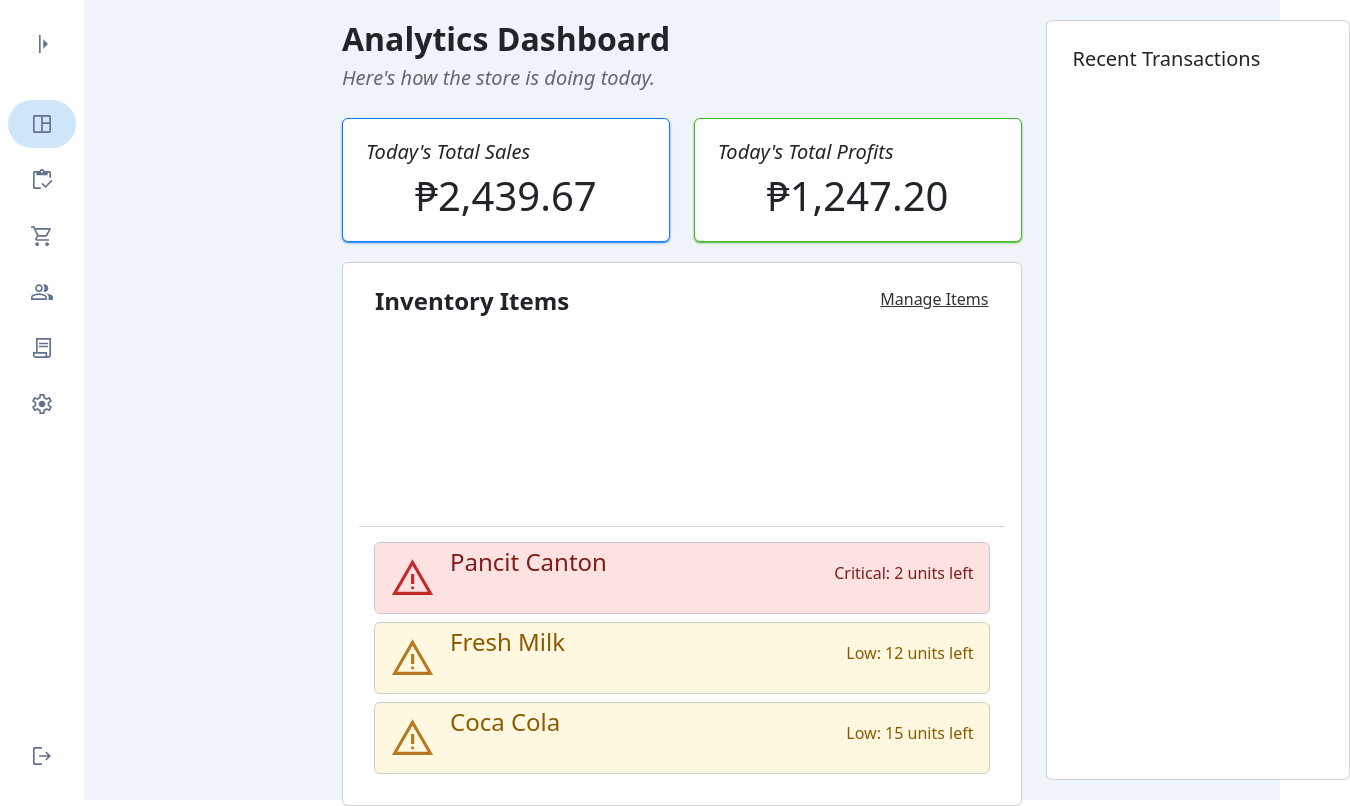
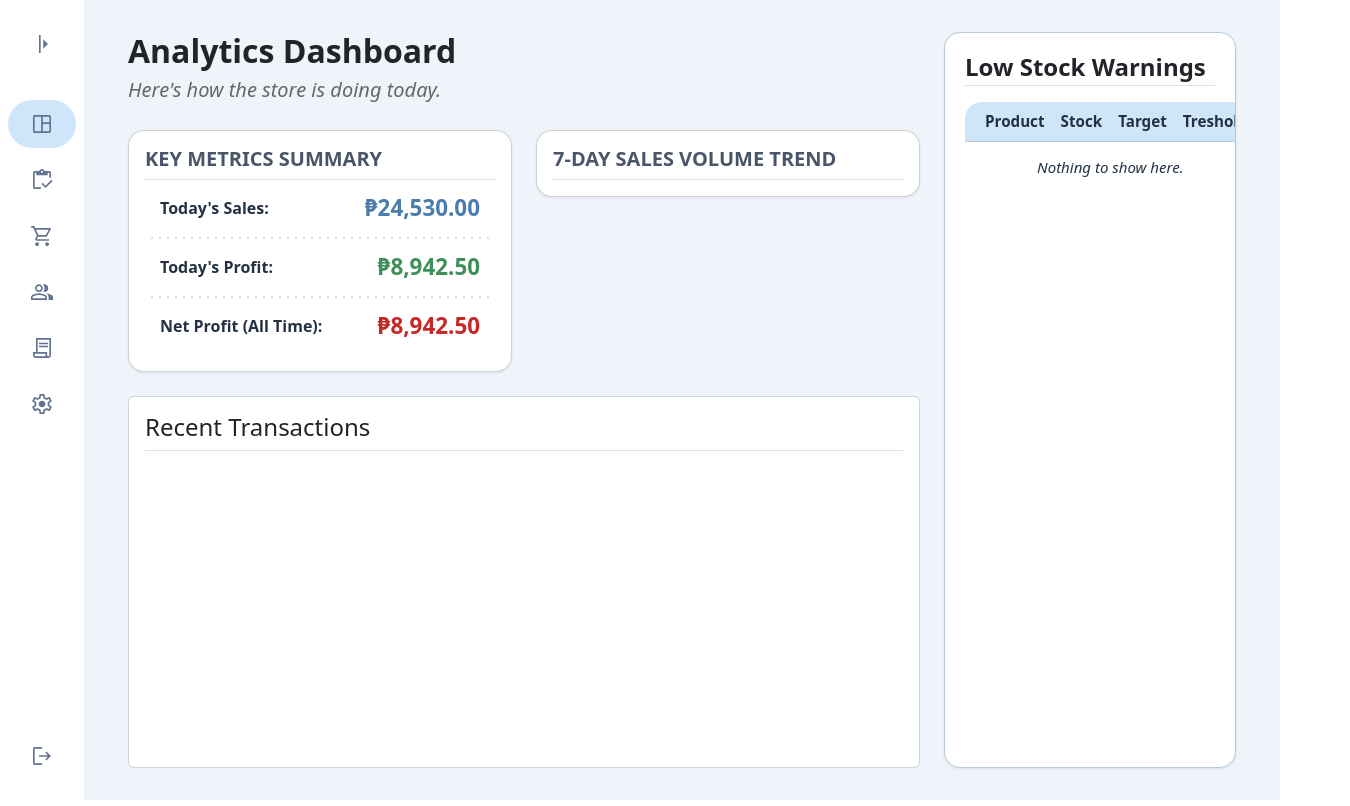
Before and after one commit to DefinitelyRus/EZBM, a React (Vite) app in the folder Frontend/: page /dashboard in a window 1280 px wide. Shown: the whole page, 1350 px wide, since content can reach past the window. Built offline with nearby package versions, Linux system fonts and the light colour scheme.

Commit message:
Dashboard Layout redesign and additions

```diff
--- a/Frontend/src/pages/Dashboard/Dashboard.css
+++ b/Frontend/src/pages/Dashboard/Dashboard.css
@@ -1,53 +1,197 @@
 #dashboard-contents {
-    /* Layout */
-    max-height: 100vh;
+    display: flex;
+    gap: 24px;
 
-    /* Spacing */
-    padding: 20px 20px;
-    padding-left: 330px;
+    min-height: 100vh;
+
+    align-items: stretch;   /* or simply remove this line */
+
+    padding: 32px;
+    padding-left: 320px;
+
+    background: var(--md-background);
 }
 
 #dashboard-content-left {
-    /* Layout */
+    width: 100%;
+    max-width: 1050px;
+
     display: flex;
     flex-direction: column;
+    flex: 1;
+    min-height: 0;
+}
+
+/* When the sidebar is collapsed */
+@media (max-width: 1599px) {
+    #dashboard-contents {
+        padding-left: 116px;
+    }
+
+    #dashboard-content-left {
+        max-width: none;
+        flex: 1;
+    }
+}
+
+#recents-container {
+    display: flex;
+    flex-direction: column;
+
+    top: 24px;
+    right: 24px;
+    padding: 20px;
+
+    width: calc(100vw - 70vw);
+    max-height: calc(100vh - 48px);
+
+    background: var(--md-surface);
+    border: 1px solid var(--md-outline);
+    border-radius: var(--radius-md);
+    box-shadow: var(--shadow-1);
+
+    overflow: hidden;
+
+    transition:
+        width 300ms cubic-bezier(0.2,0,0,1),
+        opacity 200ms cubic-bezier(0.2,0,0,1),
+        transform 300ms cubic-bezier(0.2,0,0,1),
+        padding 300ms cubic-bezier(0.2,0,0,1),
+        margin 300ms cubic-bezier(0.2,0,0,1);
+}
+
+.card-body {
+    display: flex;
+    flex-direction: column;
+    flex: 1;
+    min-height: 0;
 }
 
 #card-container {
     padding: 0px 0px 20px 0px;
 }
 
-#recents-container {
-    /* Layout */
-    max-height: 100vh;
-    min-width: calc(100vh - 62vh);
-
-    padding: 10px 10px;
+#dashboard-content-left .metrics-card {
+    width: calc(100vw - 70vw);
 }
 
-#inventory-alerts-container {
-    min-height: calc(100vh - 32vh);
+.dashboard-panel-content {
+    display: flex;
+    flex-direction: column;
+    flex: 1;
+    min-height: 0;
+    gap: 24px;
 }
 
-#alerts-container {
-    padding: 15px 15px;
+.dashboard-summary-card {
+    width: calc(100vw - 70vw);
+
+    background: var(--md-surface);
+    border: 1px solid var(--md-outline-variant);
+    border-radius: var(--radius-md) !important;
+    box-shadow: var(--shadow-1);
 }
 
-.money-card-1 {
-    width: 34rem;
-    padding: 5px 7px;
+.dashboard-summary-card .card-body {
+    display: flex;
+    flex-direction: column;
 
-    box-shadow:
-    0 1px 2px #1877F2;
+    flex: 0 0 auto;
 
+    padding: var(--space-4);
 }
 
-.money-card-2 {
-    width: 34rem;
-    padding: 5px 7px;
+.dashboard-summary-card .summary-item {
+    padding: 15px;
+}
 
-    box-shadow:
-    0 1px 2px #42B72A;
+.upper-cards{
+    display:flex;
+    gap:24px;
+    align-items:flex-start;
+}
+
+.lower-card {
+    display: flex;
+    flex: 1;
+    min-height: 0;
+}
+
+.dashboard-summary-card-lower {
+    display: flex;
+    flex: 1;
+}
+
+.dashboard-summary-card-lower .card-body {
+    flex: 1;
+}
+
+.summary-header h5 {
+    font-weight: bold;
+
+    color: #4A5568;
+}
+
+.summary-item {
+    display: flex;
+    justify-content: space-between;
+    align-items: center;
+    gap: var(--space-3);
+}
+
+.summary-title {
+    margin: 0;
+
+    font-size: 1.0rem;
+    font-weight: 600;
+
+    color: var(--md-on-surface);
+}
+
+.summary-value {
+    margin: 0;
+
+    font-size: 1.4rem;
+    font-weight: 700;
+
+    color: var(--md-primary);
+
+    white-space: nowrap;
+}
+
+.summary-value-2 {
+    margin: 0;
+
+    font-size: 1.4rem;
+    font-weight: 700;
+
+    color: var(--md-on-surface-variant);
+
+    white-space: nowrap;
+}
+
+.summary-value.profit {
+    color: var(--md-primary-hover);
+}
+
+.summary-divider {
+    height: 1px;
+    background: var(--md-outline-variant);
+}
+
+.summary-divider-2 {
+    height: 2px;
+    width: 100%;
+
+    background-image: radial-gradient(
+        circle,
+        var(--md-surface-container-high) 1.5px,
+        transparent 1.5px
+    );
+
+    background-size: 8px 2px;
+    background-repeat: repeat-x;
+    background-position: center;
 }
 
 /* TEXT */
@@ -64,19 +208,11 @@
     font-style: italic;
 }
 
-#card-container .card-title {
-    font-style: oblique;
-    font-weight: 500;
+.panel-header h4{
+    font-weight: 700;
+    margin-bottom: 3px;
 }
 
-#inventory-alerts-container .card-title {
-    font-weight: 600;
+.panel-header p {
+    color:var(--md-on-surface-variant);
 }
-
-#inventory-link {
-  margin-left: auto;
-}
-
-#inventory-link {
-    color: #333333;
-}
--- a/Frontend/src/pages/Dashboard/Dashboard.jsx
+++ b/Frontend/src/pages/Dashboard/Dashboard.jsx
@@ -1,46 +1,142 @@
+import { useState, useEffect } from "react";
 import './Dashboard.css';
 
-import Alert from '../../components/InventoryAlert';
+import DataTable from "../../components/DataTable/DataTable"
+
+/* ---------- TABLE ---------- */
+  const LowStockColumns = [
+    {
+    key: "name",
+    label: "Product",
+    filterLabel: "Name",
+    width: "15%",
+    className: "col-left",
+    render: (row) =>
+      [row.firstName, row.lastName]
+        .filter(Boolean)
+        .join(" "),
+    },
+    {
+      key: "username",
+      label: "Stock",
+      width: "15%",
+      className: "col-center",
+    },
+    {
+      key: "email",
+      label: "Target",
+      width: "22%",
+      className: "col-center",
+    },
+    {
+      key: "phoneNumber",
+      label: "Treshold",
+      width: "14%",
+      className: "col-center",
+    }
+  ];
 
 function Dashboard() {
   return (
     <div id="dashboard-contents" className="d-flex flex-row gap-4">
-      <div id="dashboard-content-left" className="d-flex col-9">
+      <div id="dashboard-content-left" className="d-flex flex-direction row">
         <div id="top-text">
           <h2>Analytics Dashboard</h2>
           <h5>Here's how the store is doing today.</h5>
         </div>
-      <div id="card-container" className="d-flex flex-row gap-4" >
-        <div className="money-card-1 card" style={{ backgroundColor: '#FFFFFF', borderColor: '#1877F2' }}>
-          <div className="card-body d-flex flex-column">
-              <h5 className="card-title">Today's Total Sales</h5>
-              <h1 className="card-text align-self-center">₱2,439.67</h1>
+
+         <div className="dashboard-panel-content">
+          <div className="upper-cards">
+            <div className="card dashboard-summary-card">
+              <div className="card-body">
+                <div className="summary-header">
+                  <h5>KEY METRICS SUMMARY</h5>
                 </div>
+
+                <div className="summary-divider"></div>
+
+                <div className="summary-item">
+                  <div>
+                    <h6 className="summary-title">Today's Sales:</h6>
                   </div>
-        <div className="money-card-2 card" style={{ backgroundColor: '#FFFFFF', borderColor: '#42B72A' }}>
-          <div className="card-body d-flex flex-column">
-              <h5 className="card-title">Today's Total Profits</h5>
-              <h1 className="card-text align-self-center">₱1,247.20</h1>
+
+                  <h3 className="summary-value">
+                    ₱24,530.00
+                  </h3>
+                </div>
+
+                <div className="summary-divider-2"></div>
+
+                <div className="summary-item">
+                  <div>
+                    <h6 className="summary-title">Today's Profit:</h6>
+                  </div>
+
+                  <h3 className="summary-value profit" style={{ color: "var(--md-success)" }}>
+                    ₱8,942.50
+                  </h3>
+                </div>
+
+                <div className="summary-divider-2"></div>
+
+                <div className="summary-item">
+                  <div>
+                    <h6 className="summary-title">Net Profit (All Time):</h6>
+                  </div>
+
+                  <h3 className="summary-value profit" style={{ color: "#C62828" }}>
+                    ₱8,942.50
+                  </h3>
                 </div>
               </div>
             </div>
-      <div id="inventory-alerts-container" className="card" style={{ backgroundColor: '#FFFFFF' }}>
+
+            <div className="card dashboard-summary-card">
               <div className="card-body">
-          <div className="card-header d-flex flex-direction col" style={{ backgroundColor: '#FFFFFF' }}>
-          <h4 className="card-title">Inventory Items</h4>
-          <a id="inventory-link" href="/inventory" className="card-link">Manage Items</a>
+                <div className="summary-header">
+                  <h5>7-DAY SALES VOLUME TREND</h5>
                 </div>
-          <div id="alerts-container" className="d-flex flex-column gap-2">
-              <Alert item="Pancit Canton" stock="2" />
-              <Alert item="Fresh Milk" stock="12" />
-              <Alert item="Coca Cola" stock="15" />
+
+                <div className="summary-divider"></div>
+
               </div>
             </div>
           </div>
+
+          <div className="lower-card">
+            <div className="card dashboard-summary-card-lower">
+              <div className="card-body">
+                <div className="summary-header">
+                  <h4>Recent Transactions</h4>
                 </div>
-      <div id="recents-container" className="d-flex card" style={{ backgroundColor: '#FFFFFF' }}>
+
+                <div className="summary-divider"></div>
+
+              </div>
+            </div>
+          </div>
+
+        </div>
+      </div>
+
+      <div id="recents-container" >
         <div className="card-body">
-          <h5>Recent Transactions</h5>
+          <div className="d-flex flex-direction row panel-header">
+            <h4>Low Stock Warnings</h4>
+          </div>
+
+          <div className="summary-divider"></div>
+
+          <div>
+            <DataTable
+                columns={LowStockColumns}
+                data={[]}
+             />
+          </div>
+
+        <div className="recents-panel-content">
+        </div>
+
         </div>
       </div>
     </div>
--- a/Frontend/src/styles/theme.css
+++ b/Frontend/src/styles/theme.css
@@ -23,6 +23,11 @@
   /* States */
   --md-hover: #D9ECFC;
   --md-selected: #C8E2FA;
+
+  /* Success */
+  --md-success: #3F8F5B;
+  --md-success-container: #DCEFE2;
+  --md-on-success: #FFFFFF;
 
   /* ===== Radius ===== */
 
```
Lines whose indentation alone changed are shown as unchanged.
